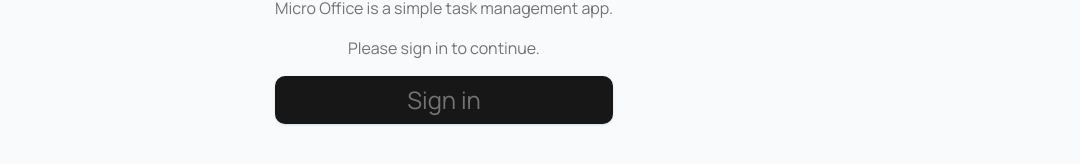
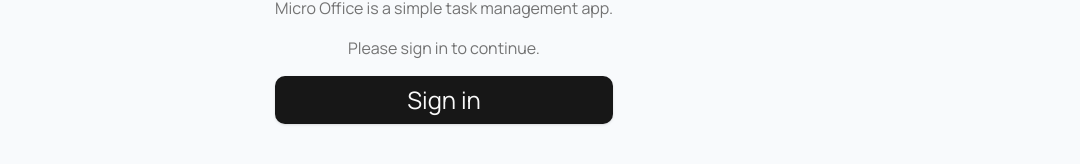
Before and after one commit to Metobolite/micro-office, a Next.js app: page / in a window 1280 px wide. Shown: the part 388-552 px from the top of the page, without its empty margins (196-1276 px from the left). Built offline with nearby package versions, Linux system fonts and the light colour scheme; no server answers.

Commit message:
design changes

```diff
--- a/app/page.tsx
+++ b/app/page.tsx
@@ -21,7 +21,7 @@
           <h2>Please sign in to continue.</h2>
           <Link
             href={destination}
-            className="rounded-lg bg-primary px-6 py-2 text-2xl text-primary-foreground shadow-sm transition duration-300 hover:-translate-y-1 hover:bg-primary/90 hover:shadow-md"
+            className="rounded-lg bg-primary px-6 py-2 text-2xl text-primary-foreground! shadow-sm transition duration-300 hover:-translate-y-1 hover:bg-primary/90 hover:shadow-md"
           >
             {loggedIn ? "Go to Teams" : "Sign in"}
           </Link>
--- a/app/teams/page.tsx
+++ b/app/teams/page.tsx
@@ -1,10 +1,7 @@
 import { ThemeToggle } from "@/app/components/theme";
 import CreateTeamForm from "@/app/components/team/CreateTeamForm";
 import { createClient } from "@/app/lib/supabaseServer";
-import type {
-  TeamListItem,
-  TeamRecord,
-} from "@/app/types/team";
+import type { TeamListItem, TeamRecord } from "@/app/types/team";
 import { Badge } from "@/components/ui/badge";
 import { Card, CardContent, CardHeader, CardTitle } from "@/components/ui/card";
 import { Separator } from "@/components/ui/separator";
@@ -139,7 +136,7 @@
                   key={`${team.id}-${team.team_id}`}
                 >
                   <Card className="overflow-hidden border-border shadow-sm transition-transform duration-200 hover:-translate-y-1 hover:shadow-lg">
-                    <CardHeader className="space-y-4 bg-primary text-primary-foreground">
+                    <CardHeader className="bg-primary text-primary-foreground rounded-xl py-3 gap-0">
                       <div className="flex items-start justify-between gap-4">
                         <div className="space-y-2">
                           <Badge
```
